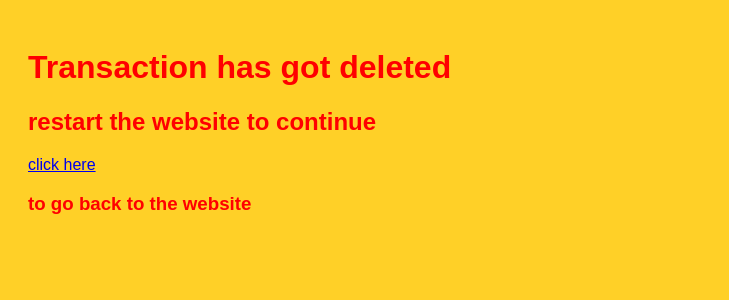
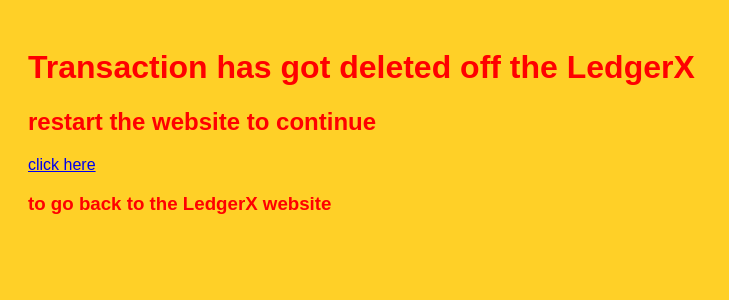
Before and after one commit to mobogok/ooooo, a Flask app: template templates/delete.html in a window 1280 px wide. Shown: the top 300 px of the page, without its empty margins (0-729 px from the left). Run offline with Flask 3, Linux system fonts and the light colour scheme; the template is opened without the code that fills it, so the values that code supplies are empty.

Commit message:
Update delete.html

```diff
--- a/templates/delete.html
+++ b/templates/delete.html
@@ -14,10 +14,9 @@
             color:red
         }
     </style>
-    <h1>Transaction has got deleted</h1>
+    <h1>Transaction has got deleted off the LedgerX</h1>
     <h2>restart the website to continue</h2>
-    <a href="https://my-income-tracker.onrender.com">click here</a> <h3>to go back
-        to the website
-    </h3>
+    <a href="https://my-income-tracker.onrender.com">click here</a>
+    <h3>to go back to the LedgerX website</h3>
 </head>
 </html>
```
